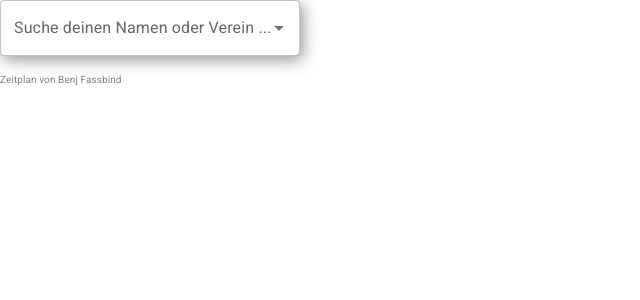
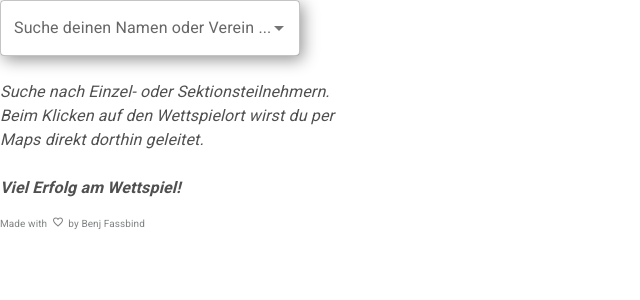
Before and after one commit to randombenj/arth-steinen-23, a React (Create React App) app: page /#/langenthal-25 in a window 1280 px wide. Shown: the top 300 px of the page, without its empty margins (0-640 px from the left). Built offline with nearby package versions, Linux system fonts and the light colour scheme.

Commit message:
Add help text

```diff
--- a/src/DigitalTimeguide.tsx
+++ b/src/DigitalTimeguide.tsx
@@ -1,5 +1,5 @@
 
-import { createTheme, ThemeProvider, Typography } from '@mui/material';
+import { createTheme, ThemeProvider } from '@mui/material';
 import { useEffect, useRef } from 'react';
 import MyFest from './MyFest';
 
@@ -46,8 +46,6 @@ function DigitalTimeguide({name, timetable, competitionVenues, primaryColor}: Di
     <div ref={observedElementRef}>
       <ThemeProvider theme={theme}>
         <MyFest name={name} timetable={timetable} competitionVenues={competitionVenues} />
-
-        <Typography sx={{marginTop: 2, fontSize: 10}}>Zeitplan von Benj Fassbind</Typography>
       </ThemeProvider>
     </div>
   );
--- a/src/MyFest.tsx
+++ b/src/MyFest.tsx
@@ -1,4 +1,5 @@
 import DeleteOutlineIcon from '@mui/icons-material/DeleteOutline';
+import FavoriteBorderIcon from '@mui/icons-material/FavoriteBorder';
 import { Timeline, TimelineConnector, TimelineContent, TimelineDot, TimelineItem, TimelineOppositeContent, TimelineSeparator, timelineOppositeContentClasses } from "@mui/lab";
 import { Autocomplete, Avatar, Box, Card, CardContent, CardHeader, Grid, IconButton, TextField, Typography } from "@mui/material";
 import Papa from 'papaparse';
@@ -308,6 +309,27 @@ export default function MyFest({name, timetable, competitionVenues}: MyFestProps
             onDelete={handleDelete}
         />
       ))}
+
+      {selected && Object.keys(selected).length === 0 && (
+        <Box sx={{ marginTop: 3}}>
+            <Typography sx={{
+              marginTop: 1,
+              color: '#505050',
+              fontSize: '1em',
+              maxWidth: '350px',
+              fontStyle: 'italic'
+            }}>
+              Suche nach Einzel- oder Sektionsteilnehmern. Beim Klicken auf den Wettspielort wirst du per Maps direkt dorthin geleitet.
+              <br />
+              <br />
+              <strong>Viel Erfolg am Wettspiel!</strong>
+            </Typography>
+        </Box>
+      )}
+
+      <Typography sx={{marginTop: 2, fontSize: 10}}>
+        Made with <FavoriteBorderIcon sx={{ marginBottom: -0.1, marginLeft: -0.5, marginRight: -0.5, height: 12 }} /> by Benj Fassbind
+      </Typography>
     </Box>
   )
 }
```
